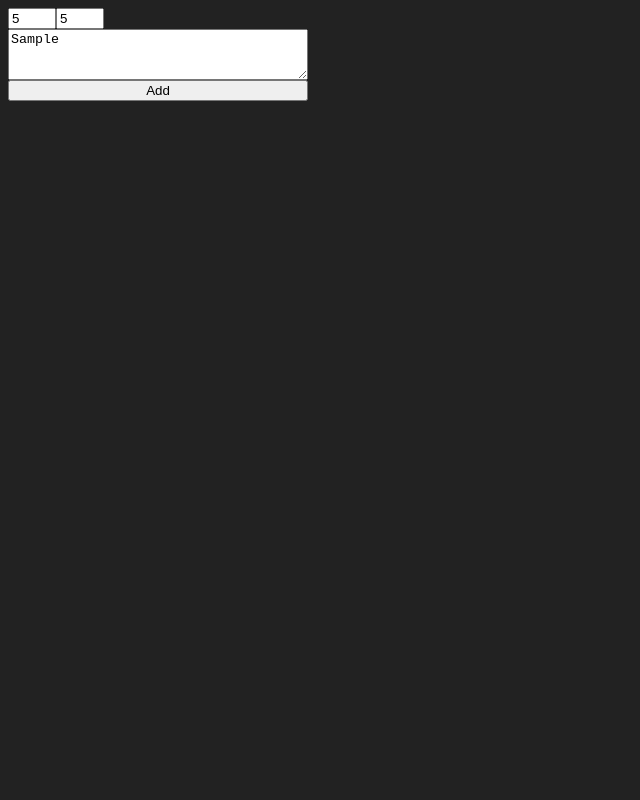
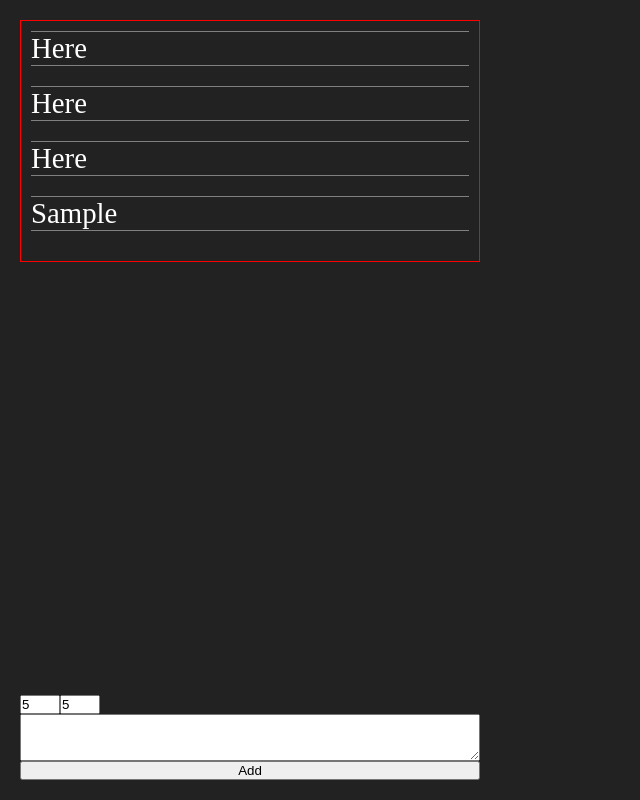
Before and after one commit to WolfMozart8/test, a plain HTML site: page index.html in a window 1280 px wide. Both pictures are taken after typing "5", "5", "Sample" into the empty fields and a click on the button "Add". Shown: the whole page, without its empty margins (0-640 px from the left). Drawn offline with Linux system fonts and the light colour scheme.

Commit message:
added list

```diff
--- a/index.html
+++ b/index.html
@@ -7,6 +7,12 @@
     <link rel="stylesheet" href="style.css">
 </head>
 <body>
+    <div id="text-list">
+        <div class="text">Here</div>
+        <div class="text">Here</div>
+        <div class="text">Here</div>
+    </div>
+
     <div id="main-text">
         <div id="time">
             <input type="number" id="time-start">
--- a/script.js
+++ b/script.js
@@ -1,10 +1,15 @@
+const textList = document.getElementById("text-list")
+
 const textarea = document.querySelector("#textarea")
 const timeStart = document.querySelector("#time-start")
 const timeEnd = document.querySelector("#time-end")
 
 const btnAdd = document.querySelector("#btn-add")
 
-const list = JSON.parse(sessionStorage.getItem("list"))
+const list = []
+if (sessionStorage.getItem("list")) {
+    list = JSON.parse(sessionStorage.getItem("list"))
+}
 
 btnAdd.addEventListener("click", () => {
     addText(
@@ -15,15 +20,23 @@ btnAdd.addEventListener("click", () => {
 })
 
 function addText (text, start, end) {
-    if (end < start) throw Error("invalid values")
+    // if (end < start) {throw Error("invalid values")}
 
     const newText = {
         text, start, end
     }
 
     list.push(newText)
+    domAddText(newText)
 
     textarea.value = ""
-    console.log(list);
     sessionStorage.setItem("list", JSON.stringify(list))
 }
+
+function domAddText(textObject) {
+    const domTextDIv = document.createElement("div")
+    domTextDIv.classList.add("text")
+    domTextDIv.textContent = textObject.text
+
+    textList.appendChild(domTextDIv)
+}
--- a/style.css
+++ b/style.css
@@ -1,12 +1,40 @@
+* {
+    box-sizing: border-box;
+    margin: 0;
+    padding: 0;
+}
+
 body {
     background-color: #222222;
+    font-size: 18px;
+    max-width: 500px;
+    height: 100vh;
+    padding: 20px;
     color: white;
+
+    display: flex;
+    flex-direction: column;
+    justify-content: space-between;
 }
 
 #main-text {
-    max-width: 300px;
     display: flex;
     flex-direction: column;
+    margin-top: 20px;
+}
+
+#text-list {
+    padding: 10px;
+    width: 100%;
+    max-height: 500px;
+    font-size: 1.8rem;
+    border: 1px solid red;
+    overflow: auto;
+}
+#text-list div {
+    border-bottom: 1px solid gray;
+    border-top: 1px solid gray;
+    margin-bottom: 20px;
 }
 
 #time {
```
